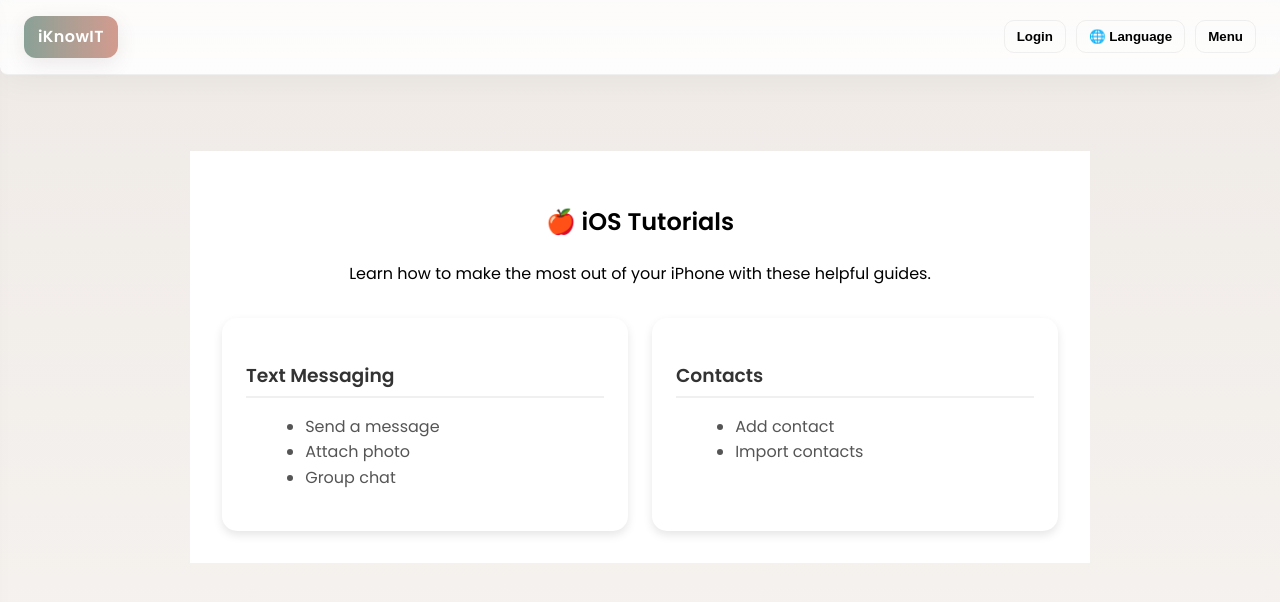
After one commit to senior-project2025/INDY-6, a Flask app: page /ios in a window 1280 px wide. The commit adds this page. Shown: the top 602 px of the page. Run offline with Flask 3, Linux system fonts and the light colour scheme; some libraries are stand-ins or nearby versions.

Commit message:
Fix iOS/Android tutorial pages and rendering bug

```diff
--- a/app.py
+++ b/app.py
@@ -1,7 +1,8 @@
 # -*- coding: utf-8 -*-
-from flask import Flask, render_template, request, redirect, url_for, session, flash, jsonify
-from markupsafe import escape
-from deep_translator import GoogleTranslator
+from flask import Flask, render_template, request, redirect, url_for, session, flash, jsonify   # type: ignore
+from markupsafe import escape # type: ignore
+from deep_translator import GoogleTranslator # type: ignore
+import threading
 
 app = Flask(__name__)
 app.secret_key = "replace-with-a-strong-random-secret"
@@ -38,23 +39,29 @@ SOURCE_TEXTS = {
 translation_cache = {}
 
 def translate_text(text, target_lang):
-    """Translate text using deep-translator and cache it."""
-    if target_lang == 'en':
+    """Translate text asynchronously (non-blocking) and cache results."""
+    if not text or target_lang == 'en':
         return text
 
     cache_key = f"{target_lang}:{text}"
     if cache_key in translation_cache:
-        return translation_cache[cache_key]
+        return translation_cache[cache_key]  # Already done
 
-    try:
-        translated = GoogleTranslator(source='auto', target=target_lang).translate(text)
-        print(f"[DEBUG] {text[:40]} → {translated[:40]} ({target_lang})")
-    except Exception as e:
-        print(f"[Translation Error] {e}")
-        translated = text  # fallback
+    # Immediately return the English version (optimistic UI)
+    translation_cache[cache_key] = text
 
-    translation_cache[cache_key] = translated
-    return translated
+    # Background thread to fetch translation
+    def async_translate():
+        try:
+            translated = GoogleTranslator(source='auto', target=target_lang).translate(text)
+            translation_cache[cache_key] = translated
+            print(f"[Async Translation] Cached: {cache_key}")
+        except Exception as e:
+            print(f"[Async Translation Error] {e}")
+
+    threading.Thread(target=async_translate, daemon=True).start()
+    return text
+
 
 def t(key):
     """Return translated text based on session language."""
@@ -145,7 +152,7 @@ def ios_page():
         {'category': 'Text Messaging', 'items': ['Send a message', 'Attach photo', 'Group chat']},
         {'category': 'Contacts', 'items': ['Add contact', 'Import contacts']},
     ]
-    return render_template('device.html', device='iOS', tutorials=tutorials)
+    return render_template('tutorials_ios.html', tutorials=tutorials)
 
 @app.route('/android')
 def android_page():
@@ -153,7 +160,8 @@ def android_page():
         {'category': 'Calling', 'items': ['Make a call', 'Voicemail']},
         {'category': 'App installation', 'items': ['Install from Play Store']},
     ]
-    return render_template('device.html', device='Android', tutorials=tutorials)
+    return render_template('tutorials_android.html', tutorials=tutorials)
+
 
 @app.route('/about')
 def about():
@@ -250,6 +258,9 @@ def translate_route():
     print(translated)
 
     return jsonify({'translated': translated})
+@app.route('/debug')
+def debug_page():
+    return render_template('tutorials_ios.html', tutorials=[{'category':'Test','items':['Item 1','Item 2']}])
 
 
 if __name__ == '__main__':
--- a/static/style.css
+++ b/static/style.css
@@ -569,3 +569,49 @@ main#main-content {
         font-size: 1rem;
     }
 }
+.tutorial-page {
+    max-width: 900px;
+    margin: 3rem auto;
+    text-align: center;
+    padding: 1rem;
+  }
+
+  .tutorial-grid {
+    display: grid;
+    grid-template-columns: repeat(auto-fit, minmax(250px, 1fr));
+    gap: 1.5rem;
+    margin-top: 2rem;
+  }
+
+  .tutorial-card {
+    background: #fff;
+    border-radius: 15px;
+    box-shadow: 0 4px 10px rgba(0,0,0,0.1);
+    padding: 1.5rem;
+    text-align: left;
+    transition: transform 0.2s ease, box-shadow 0.2s ease;
+  }
+
+  .tutorial-card:hover {
+    transform: translateY(-5px);
+    box-shadow: 0 6px 16px rgba(0,0,0,0.15);
+  }
+
+  .tutorial-card h3 {
+    color: #333;
+    margin-bottom: 0.8rem;
+    border-bottom: 2px solid #f0f0f0;
+    padding-bottom: 0.3rem;
+  }
+
+  .tutorial-card ul {
+    list-style: disc;
+    margin-left: 1.2rem;
+    color: #555;
+  }
+
+  .no-tutorials {
+    margin-top: 2rem;
+    color: #777;
+    font-style: italic;
+  }
--- /dev/null
+++ b/templates/tutorials_ios.html
@@ -0,0 +1,24 @@
+{% extends "base.html" %}
+{% block content %}
+<main class="tutorial-page" style="background:#fff; color:#000; padding:2rem;">
+  <h2>🍎 iOS Tutorials</h2>
+  <p>Learn how to make the most out of your iPhone with these helpful guides.</p>
+
+  {% if tutorials %}
+  <div class="tutorial-grid">
+    {% for t in tutorials %}
+    <div class="tutorial-card">
+      <h3>{{ t.category }}</h3>
+      <ul>
+        {% for item in t["items"] %}
+        <li>{{ item }}</li>
+        {% endfor %}
+      </ul>
+    </div>
+    {% endfor %}
+  </div>
+  {% else %}
+  <p class="no-tutorials">No iOS tutorials available yet. Check back soon!</p>
+  {% endif %}
+</main>
+{% endblock %}
```
Also changed, not shown: templates/device.html (added, +28 -0 lines), templates/index.html (+30 -9 lines), templates/tutorials_android.html (added, +24 -0 lines).
